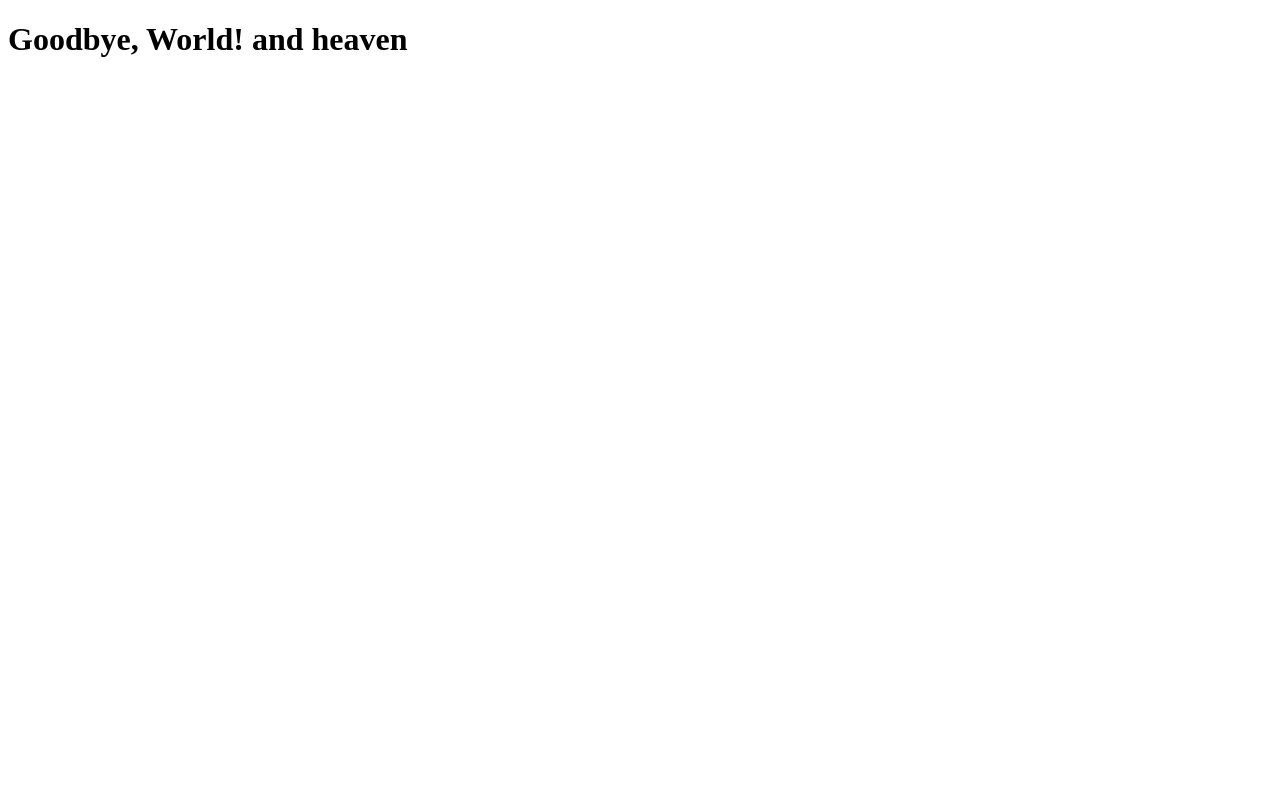
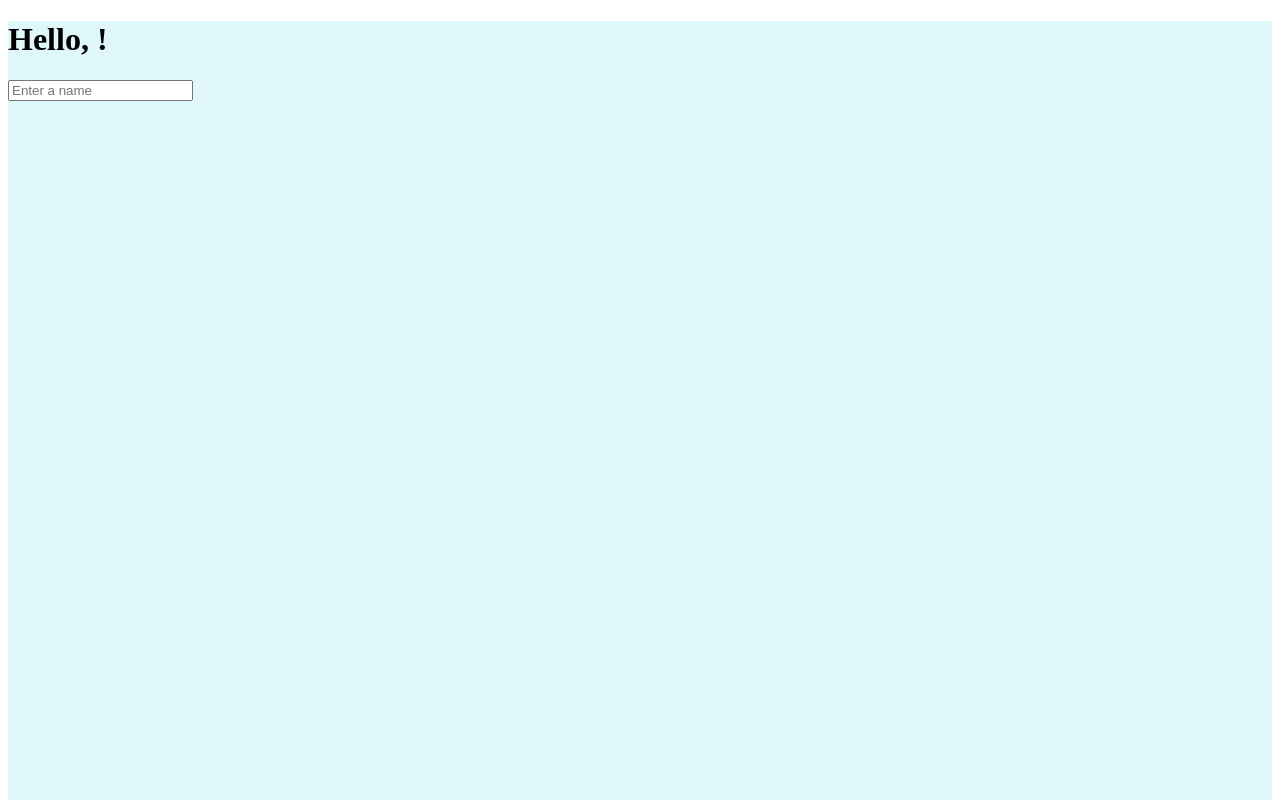
Before and after one commit to JeffreyvnZanten/ADSD-OV-app, a React app: page / in a window 1280 px wide. Shown: the top 800 px of the page. Built offline with nearby package versions, Linux system fonts and the light colour scheme.

Commit message:
Up2date met voorbeeld hook (usestate)

```diff
--- a/src/App.tsx
+++ b/src/App.tsx
@@ -1,15 +1,13 @@
 import React from 'react';
+import HelloWorld from "./HelloWorld";
 
 function App() {
-  return <h1>Goodbye, World! and heaven</h1>;
+  return (
+    <>
+     <HelloWorld />
+     <HelloWorld />
+    </>
+  );
 }
 
-/* Andere syntax
-
-const App = () => {
-  return <h1>Hello, World!</h1>;
-};
-
-*/
-
 export default App;
--- a/src/HelloWorld.tsx
+++ b/src/HelloWorld.tsx
@@ -1,7 +1,23 @@
-import React from 'react';
+import React, { useState, ChangeEvent } from 'react';
 
 function HelloWorld() {
-  return <h1>Goodbye, World! and heaven</h1>;
-}
+  const [name, setName] = useState<string>('');
+
+  const handleChange = (event: ChangeEvent<HTMLInputElement>): void => {
+    setName(event.target.value);
+  };
+
+  return (
+    <div style={{ backgroundColor: '#E0F7FA', minHeight: '100vh' }}>
+      <h1>Hello, {name}!</h1>
+      <input
+        type="text"
+        value={name}
+        onChange={handleChange}
+        placeholder="Enter a name"
+      />
+    </div>
+  );
+};
 
 export default HelloWorld;
--- a/src/index.tsx
+++ b/src/index.tsx
@@ -8,7 +8,7 @@ if (!container) throw new Error('Failed to find the root element');
 const root = createRoot(container);
 
 /* zonder error handling
-const root = createRoot(document.getElementById('root') as HTMLElement);
+const root = createRoot(document.getElementById('root') as HTMLElement); hoi
 */
 
 root.render(
```
